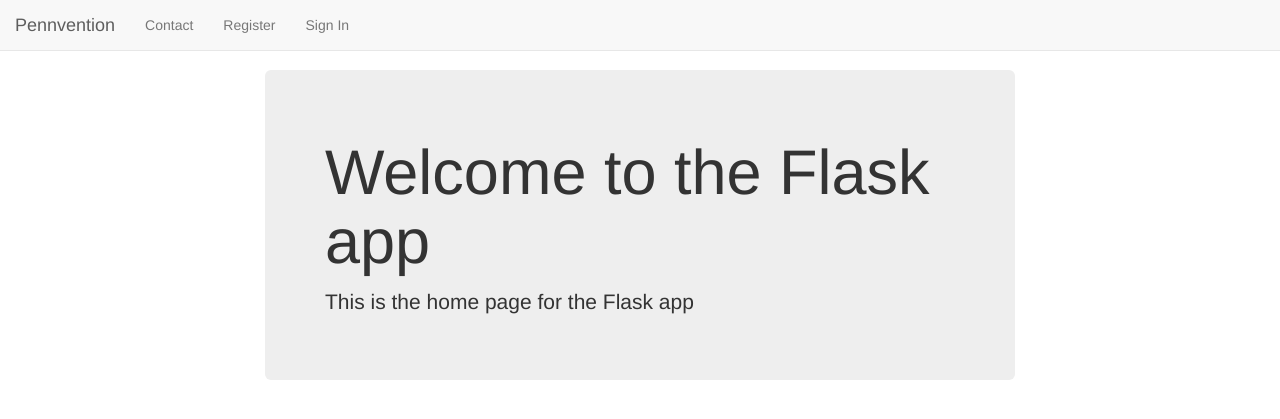
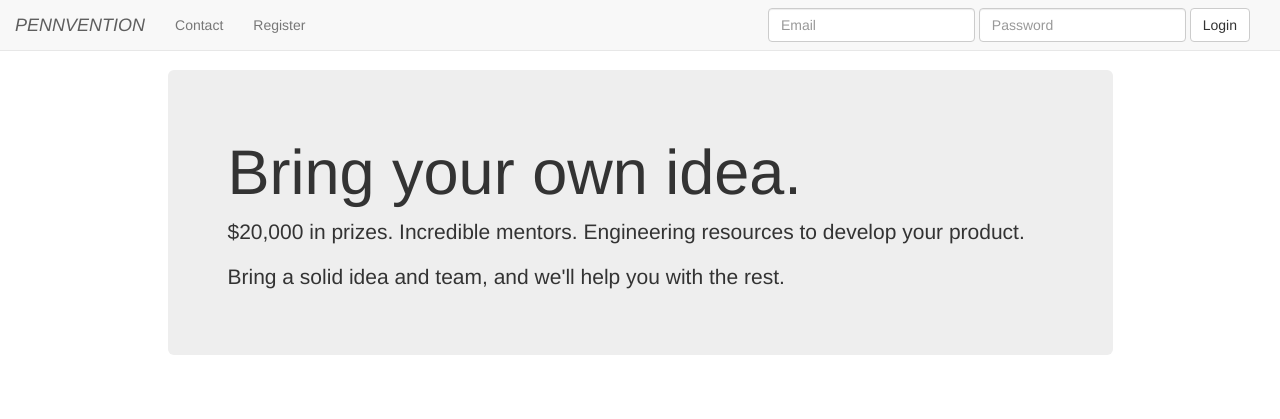
Before and after one commit to Pennvention/pvapp, a Flask app: page / in a window 1280 px wide. Shown: the top 419 px of the page. Run offline with Flask 2, Linux system fonts and the light colour scheme; parts of the project's set-up code (start-up, migrations or seed data) failed here and were passed over; some libraries are stand-ins or nearby versions.

Commit message:
More cosmetic changes, navbar login

```diff
--- a/pvapp/routes.py
+++ b/pvapp/routes.py
@@ -22,19 +22,22 @@ def login_required(f):
 
 @app.route('/')
 def home():
-  return render_template('home.html')
+  login = SigninForm()
+  return render_template('home.html', login=login)
 
 @app.route('/about')
 def about():
-  return render_template('about.html')
+  login = SigninForm()
+  return render_template('about.html', login)
 
 @app.route('/contact', methods=['GET', 'POST'])
 def contact():
+  login = SigninForm()
   form = ContactForm()
   if request.method == 'POST':
     if form.validate() == False:
       flash('All fields are required.')
-      return render_template('contact.html', form=form)
+      return render_template('contact.html', form=form, login=login)
     else:
       msg = Message(form.subject.data, sender='contact@example.com', recipients=['nakavthekar@gmail.com'])
       msg.body = """
@@ -43,25 +46,25 @@ def contact():
       """ % (form.name.data, form.email.data, form.message.data)
       mail.send(msg)
 
-      return render_template('contact.html', success=True)
+      return render_template('contact.html', success=True, login=login)
   elif request.method == 'GET':
-    return render_template('contact.html', form=form)
+    return render_template('contact.html', form=form, login=login)
 
 @app.route('/register', methods=['GET', 'POST'])
 def register():
+  login = SigninForm()
   form = CreateProjectForm()
   if form.validate_on_submit():
     newproject = Project(form.projectname.data, form.description.data)
     db.session.add(newproject)
     db.session.commit()
     firstmember = Member(form.firstmember.data['name'], form.firstmember.data['email'], form.firstmember.data['password'], form.firstmember.data['education'], newproject.id)
-    print form.errors
     db.session.add(firstmember)
     db.session.commit()
     session['project'] = newproject.id
     flash('You successfully created your project. You may now add the rest of your project members.')
     return redirect(url_for('profile'))
-  return render_template('register.html', form=form)
+  return render_template('register.html', form=form, login=login)
 
 @app.route('/addmember', methods=['GET', 'POST'])
 @login_required
@@ -75,17 +78,18 @@ def addmember():
     return redirect(url_for('profile'))
   return render_template('addmember.html', form=form)
 
-@app.route('/signin', methods=['GET', 'POST'])
+@app.route('/signin', methods=['POST'])
 def signin():
-  form = SigninForm()
+  login = SigninForm()
   if 'project' in session:
     return redirect(url_for('profile'))
-  if form.validate_on_submit():
-    m = Member.query.filter_by(email = form.email.data.lower()).first()
+  if login.validate_on_submit():
+    m = Member.query.filter_by(email = login.email.data.lower()).first()
     p = m.project
     session['project'] = p.id
     return redirect(url_for('profile'))
-  return render_template('signin.html', form=form)
+  flash('Incorrect login details. Please try again or register for a new account.')
+  return redirect(url_for('home'))
 
 @app.route('/profile')
 @login_required
--- a/pvapp/static/css/main.css
+++ b/pvapp/static/css/main.css
@@ -10,3 +10,7 @@ body {
 label[for="newmember-csrf_token"], label[for="firstmember-csrf_token"] {
   display:none;
 }
+
+form.navbar-right, ul.navbar-right.navbar-nav {
+  margin-right: 15px!important;
+}
--- a/pvapp/templates/home.html
+++ b/pvapp/templates/home.html
@@ -1,7 +1,8 @@
 {% extends "layout.html" %}
 {% block content %}
   <div class="jumbotron">
-    <h1>Welcome to the Flask app</h1>
-    <p>This is the home page for the Flask app</p>
+    <h1>Bring your own idea.</h1>
+    <p>$20,000 in prizes. Incredible mentors. Engineering resources to develop your product.</p>
+    <p>Bring a solid idea and team, and we'll help you with the rest.</p>
   </div>
 {% endblock %}
--- a/pvapp/templates/layout.html
+++ b/pvapp/templates/layout.html
@@ -19,17 +19,14 @@
               <span class="sr-only">Toggle navigation</span>
               <span class="icon-bar"></span>
             </button>
-            <a class="navbar-brand" href="{{ url_for('home') }}">Pennvention</a>
+            <a class="navbar-brand" href="{{ url_for('home') }}"><i>PENNVENTION</i></a>
           </div><!-- .navbar-header -->
           <div class="collapse navbar-collapse" id="bs-example-navbar-collapse-1">
             <ul class="nav navbar-nav">
               <li><a href="{{ url_for('contact') }}">Contact</a></li>
               {% if 'project' in session %}
-              <li><a href="{{ url_for('profile') }}">Profile</a></li>
-              <li><a href="{{ url_for('signout') }}">Sign Out</a></li>
               {% else %}
 	            <li><a href="{{ url_for('register') }}">Register</a></li>
-              <li><a href="{{ url_for('signin') }}">Sign In</a></li>
               {% endif %}
               {% if 'project' in session %}
               <li class="dropdown">
@@ -42,6 +39,25 @@
               {% else %}
               {% endif %}
             </ul>
+            {% if 'project' in session %}
+            <ul class="nav navbar-nav navbar-right">
+              <li><a href="{{ url_for('profile') }}">Profile</a></li>
+              <li><a href="{{ url_for('signout') }}">Sign Out</a></li>
+            </ul>
+            {% else %}
+              <form class="navbar-form navbar-right" action="{{ url_for('signin') }}" method=post>
+                {{ login.hidden_tag() }}
+                <div class="form-group">
+                  {{ login.email.label(class_="sr-only") }}
+                  {{ login.email(class_="form-control", placeholder="Email") }}
+                </div>
+                <div class="form-group">
+                  {{ login.password.label(class_="sr-only") }}
+                  {{ login.password(class_="form-control", placeholder="Password") }}
+                </div>
+                <button type="submit" class="btn btn-default" id="submit" name="submit" type="submit" value="Send">Login</button>
+              </form>
+            {% endif %}
           </div><!-- /.navbar-collapse -->
         </nav>
       </div>
@@ -49,16 +65,15 @@
 
   <div class="container">
     <div class="row">
+      <div class="col-md-10 col-md-offset-1">
         {% with messages = get_flashed_messages() %}
           {% if messages %}
-          <div class="col-md-8 col-md-offset-2">
             {% for message in messages %}
               <div class="alert alert-info fade in"><button class="close" data-dismiss="alert" href="#" aria-hidden="true">&times;</button>{{ message }}</div>
             {% endfor %}
-          </div>
           {% endif %}
         {% endwith %}
-      <div class="col-md-8 col-md-offset-2">
+
         {% block content %}
         {% endblock %}
       </div><!-- .col-md-8 .col-md-offset-2 -->
```
Lines whose indentation alone changed are shown as unchanged.
